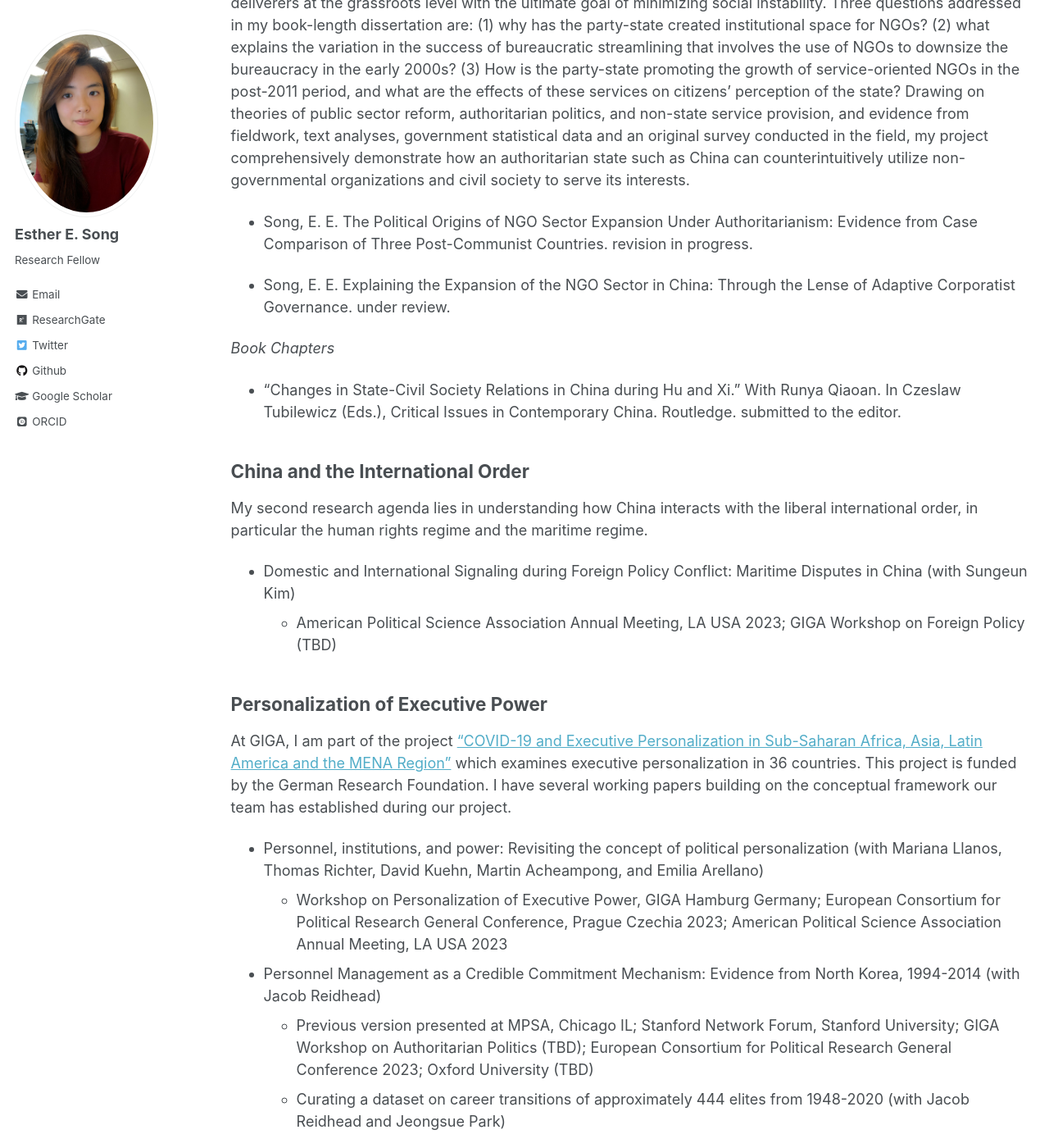
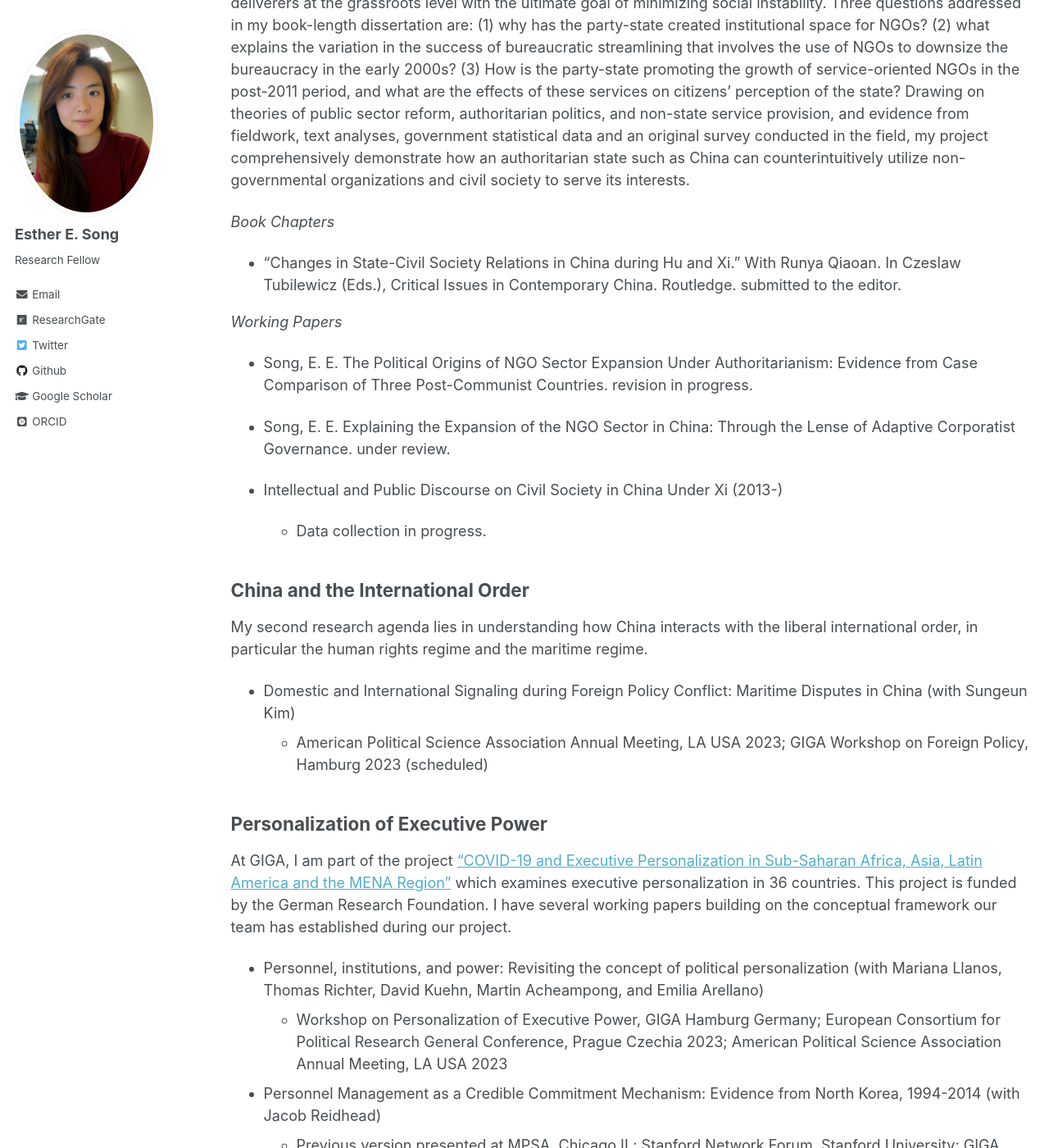
Before and after one commit to ehsong/ehsong.github.io, a Jekyll site: the page built from _pages/research.md, in a window 1280 px wide and 1400 px high, scrolled down 1713 px. Shown: the whole window at 82% size. Built offline with Jekyll 4.4.1, drawn with Linux system fonts in a browser that asks for light colours; some web fonts are replaced; some of the changed text lies outside the part shown.

Commit message:
Update research.md

```diff
--- a/_pages/research.md
+++ b/_pages/research.md
@@ -11,7 +11,7 @@ My research interests span across topics such as civil society and NGO policy, a
 
 # Publications
 
-1\. Song, E. E., and Ines Miral. 2023. Hints of Personalization after COVID-19 in South Korea. acccepted at *Korea Observer*.
+1\. Song, E. E. and Ines Miral. 2023. Hints of Personalization after COVID-19 in South Korea. acccepted at *Korea Observer*.
 
 2\. Song, E. E. 2023. COVID-19, Anti-Chinese Sentiment, and Foreign Policy Attitudes in South Korea. *Asian Survey*.[[Link]](https://t.co/ulZlIiRwHZ)
   * Previous version presented at [Sinophone Borderlands: Global Views on China Conference, Palacky University](https://sinofon.cz/surveys/); International Studies Association General Conference, Montreal Canada 2023
@@ -44,20 +44,25 @@ My research interests span across topics such as civil society and NGO policy, a
 
 What explains the growth of the NGO sector in China during the recent decades? Departing from previous works that focus on the angecy of societal actors, I draw attention to state incentives in promoting the growth of the civic sector. The state initiatives that led to the increase emerge during the two periods: the early 2000s, when NGOs were used as vehicles of bureaucratic streamlining, and the post-2011 period, when NGOs are promoted as service deliverers at the grassroots level with the ultimate goal of minimizing social instability. Three questions addressed in my book-length dissertation are: (1) why has the party-state created institutional space for NGOs? (2) what explains the variation in the success of bureaucratic streamlining that involves the use of NGOs to downsize the bureaucracy in the early 2000s? (3) How is the party-state promoting the growth of service-oriented NGOs in the post-2011 period, and what are the effects of these services on citizens’ perception of the state? Drawing on theories of public sector reform, authoritarian politics, and non-state service provision, and evidence from fieldwork, text analyses, government statistical data and an original survey conducted in the field, my project comprehensively demonstrate how an authoritarian state such as China can counterintuitively utilize non-governmental organizations and civil society to serve its interests.
 
+*Book Chapters*
+
+* “Changes in State-Civil Society Relations in China during Hu and Xi.” With Runya Qiaoan. In Czeslaw Tubilewicz (Eds.), Critical Issues in Contemporary China. Routledge. submitted to the editor.
+
+*Working Papers*
+
 * Song, E. E. The Political Origins of NGO Sector Expansion Under Authoritarianism: Evidence from Case Comparison of Three Post-Communist Countries. revision in progress.
 
 * Song, E. E. Explaining the Expansion of the NGO Sector in China: Through the Lense of Adaptive Corporatist Governance. under review.
 
-*Book Chapters*
-
-* “Changes in State-Civil Society Relations in China during Hu and Xi.” With Runya Qiaoan. In Czeslaw Tubilewicz (Eds.), Critical Issues in Contemporary China. Routledge. submitted to the editor.
+* Intellectual and Public Discourse on Civil Society in China Under Xi (2013-)
+  * Data collection in progress.
 
 ## China and the International Order
 
 My second research agenda lies in understanding how China interacts with the liberal international order, in particular the human rights regime and the maritime regime.
 
 * Domestic and International Signaling during Foreign Policy Conflict: Maritime Disputes in China (with Sungeun Kim)
-  * American Political Science Association Annual Meeting, LA USA 2023; GIGA Workshop on Foreign Policy (TBD)
+  * American Political Science Association Annual Meeting, LA USA 2023; GIGA Workshop on Foreign Policy, Hamburg 2023 (scheduled)
 
 ## Personalization of Executive Power
 
```
